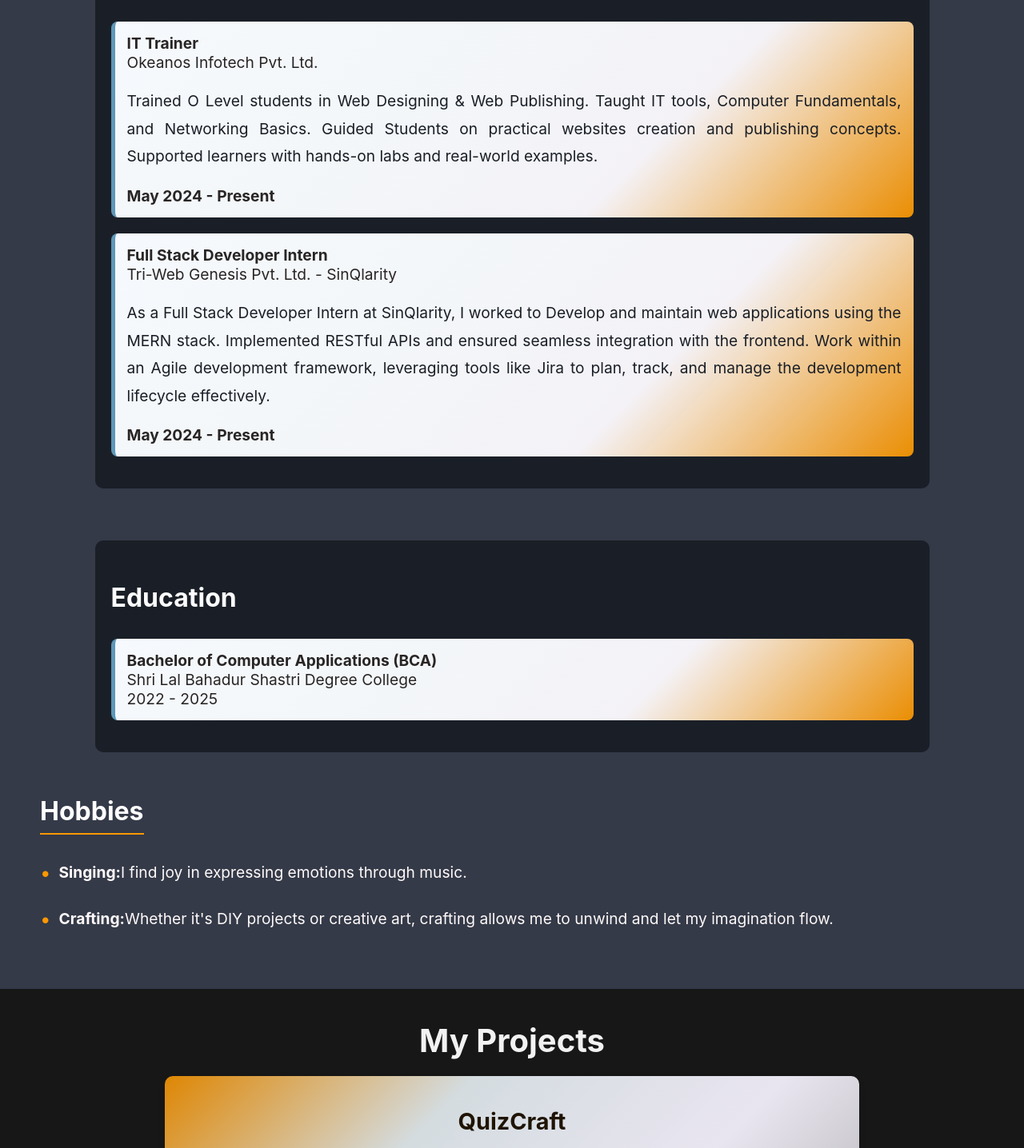
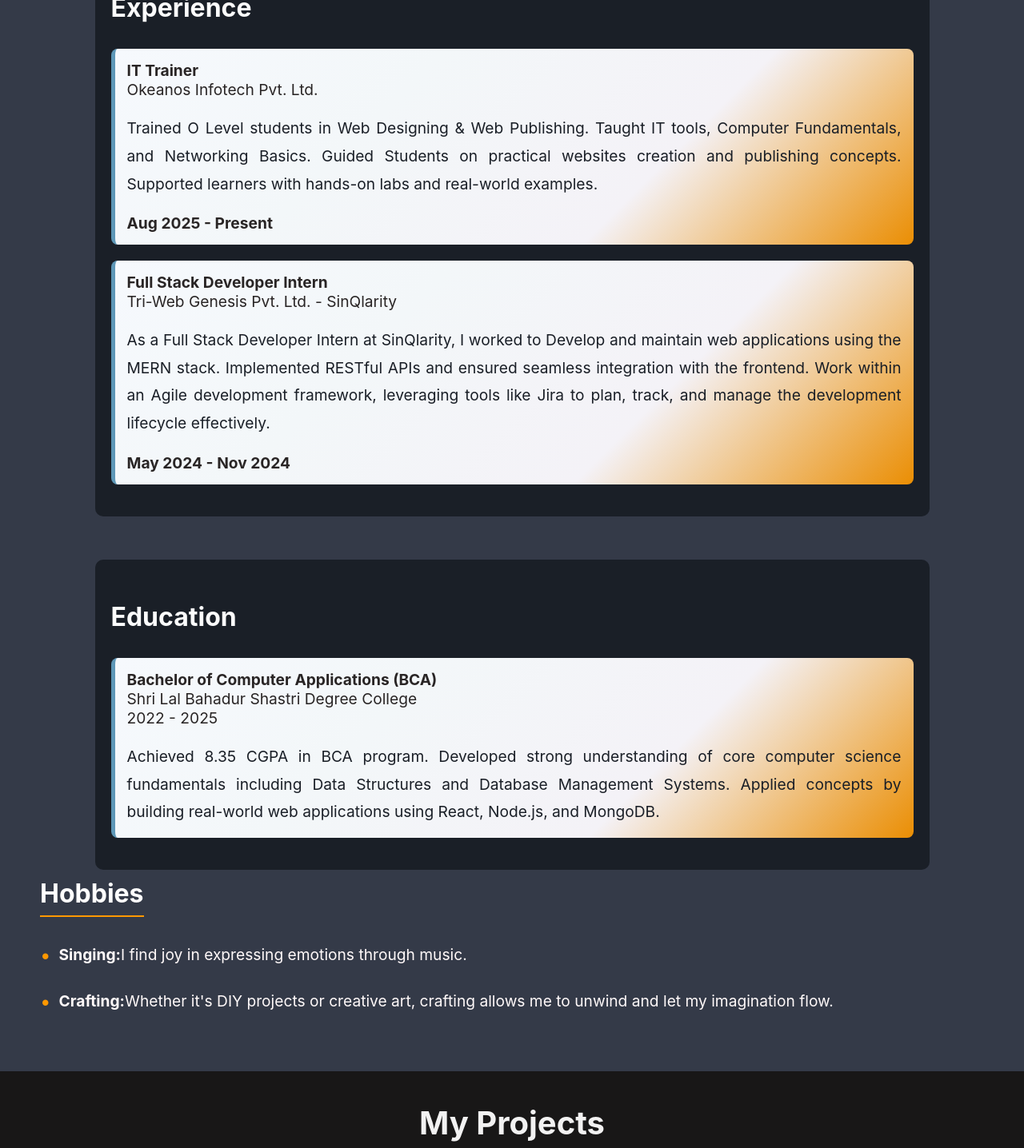
Before and after one commit to SunainaAnand28/My-Portfolio, a React (Create React App) app in the folder my-portfolio/: page / in a window 1280 px wide. Shown: the part 2004-3440 px from the top of the page at 80% size. Built offline with nearby package versions, Linux system fonts and the light colour scheme.

Commit message:
Added Academics

```diff
--- a/my-portfolio/src/components/AboutMe.jsx
+++ b/my-portfolio/src/components/AboutMe.jsx
@@ -43,7 +43,7 @@ const AboutMe = () => {
                 Guided Students on practical websites creation and publishing concepts.
                 Supported learners with hands-on labs and real-world examples.
               </p>
-              <b> May 2024 - Present</b>
+              <b> Aug 2025 - Present</b>
             </li>
           </ul>
           <ul>
@@ -55,7 +55,7 @@ const AboutMe = () => {
                 Work within an Agile development framework, leveraging tools like Jira to plan, track,
                 and manage the development lifecycle effectively.
               </p>
-              <b> May 2024 - Present</b>
+              <b> May 2024 - Nov 2024</b>
             </li>
           </ul>
         </div>
@@ -66,6 +66,9 @@ const AboutMe = () => {
               <strong>Bachelor of Computer Applications (BCA)</strong><br />
               Shri Lal Bahadur Shastri Degree College<br />
               2022 - 2025
+              <p>Achieved 8.35 CGPA in BCA program.
+Developed strong understanding of core computer science fundamentals including Data Structures and Database Management Systems.
+Applied concepts by building real-world web applications using React, Node.js, and MongoDB.</p>
             </li>
           </ul>
         </div>
@@ -74,8 +77,8 @@ const AboutMe = () => {
       <div className="hobby-section">
         <h3>Hobbies</h3>
         <ul>
-          <li><strong>Singing:</strong> I find joy in expressing emotions through music.</li>
-          <li><strong>Crafting:</strong> Whether it's DIY projects or creative art, crafting allows me to unwind and let my imagination flow.</li>
+          <li><b>Singing:</b>I find joy in expressing emotions through music.</li>
+          <li><b>Crafting:</b> Whether it's DIY projects or creative art, crafting allows me to unwind and let my imagination flow.</li>
 
         </ul>
       </div>
--- a/my-portfolio/src/styles/AboutMe.css
+++ b/my-portfolio/src/styles/AboutMe.css
@@ -137,6 +137,9 @@
 .experience-section p {
   color: #1a1f27;
 }
+.education-section p {
+  color: #1a1f27;
+}
 
 .education-section li:hover,
 .experience-section li:hover {
```
